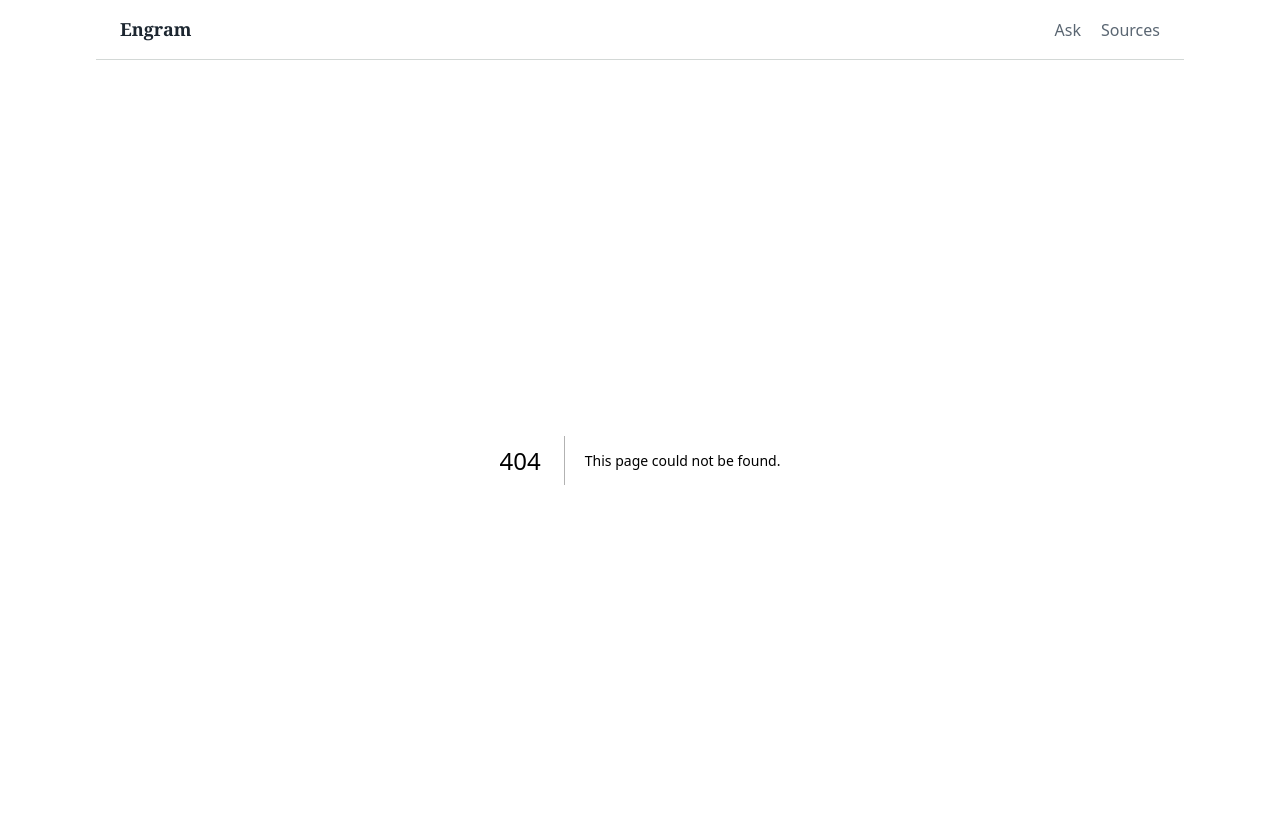
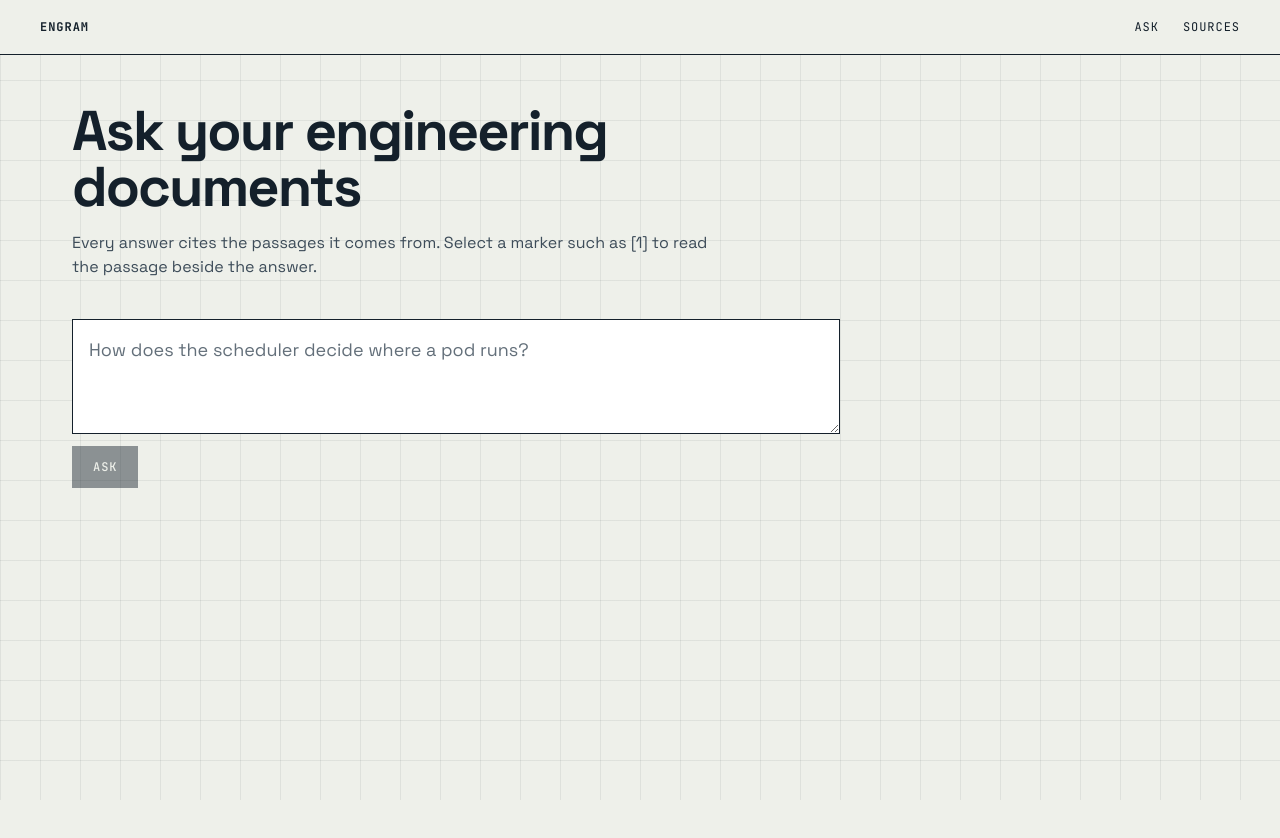
Before and after one commit to asw-beep/Engram, a Next.js app in the folder frontend/: page /ask in a window 1280 px wide. Before the commit this address had no page. Shown: the top 838 px of the page. After the commit the page ends 800 px from the top, so only its background shows below. Built offline with nearby package versions, Linux system fonts and the light colour scheme.

Commit message:
feat: add Blueprint tokens, fonts and app routes

```diff
--- /dev/null
+++ b/frontend/app/(app)/ask/page.tsx
@@ -0,0 +1,14 @@
+import AskForm from "@/components/AskForm";
+
+export default function AskPage() {
+  return (
+    <main className="page">
+      <h1 className="page-title">Ask your engineering documents</h1>
+      <p className="lede">
+        Every answer cites the passages it comes from. Select a marker such as [1] to read the
+        passage beside the answer.
+      </p>
+      <AskForm />
+    </main>
+  );
+}
--- /dev/null
+++ b/frontend/app/(app)/layout.tsx
@@ -0,0 +1,18 @@
+import Link from "next/link";
+
+export default function AppLayout({ children }: { children: React.ReactNode }) {
+  return (
+    <>
+      <header className="app-header">
+        <Link href="/" className="brand">
+          Engram
+        </Link>
+        <nav aria-label="Main">
+          <Link href="/ask">Ask</Link>
+          <Link href="/sources">Sources</Link>
+        </nav>
+      </header>
+      {children}
+    </>
+  );
+}
--- a/frontend/app/globals.css
+++ b/frontend/app/globals.css
@@ -1,37 +1,32 @@
 :root {
-  --paper: #f6f7f4;
-  --ink: #1c2630;
-  --muted: #5a6672;
-  --rule: #d3d8d6;
-  --link: #28507f;
-  --highlight: #f3df6b;
-  --highlight-ink: #1c2630;
+  --paper: #eef0ea;
+  --ink: #14202b;
+  --muted: #3d4c59;
+  --signal: #ff4d1c;
+  /* Text on a signal block. Dark in both themes: white on signal fails AA at small sizes. */
+  --on-signal: #14202b;
   --field: #ffffff;
-  --error: #9b2c2c;
+  --error: #a8280f;
+  --grid: color-mix(in srgb, var(--ink) 7%, transparent);
 
-  --font-prose: Charter, "Bitstream Charter", "Sitka Text", Cambria, Georgia, serif;
-  --font-ui: system-ui, -apple-system, "Segoe UI", Roboto, sans-serif;
-  --font-code: ui-monospace, "Cascadia Mono", "SF Mono", Consolas, monospace;
+  --font-ui: var(--font-text), system-ui, -apple-system, "Segoe UI", sans-serif;
+  --font-code: var(--font-mono), ui-monospace, "Cascadia Mono", Consolas, monospace;
 
-  --step-0: 1rem;
-  --step-1: 1.125rem;
-  --step-3: 1.75rem;
-  --space: 1.5rem;
+  --gutter: clamp(1rem, 4vw, 2.5rem);
+  --measure: 62ch;
 
   color-scheme: light;
 }
 
 @media (prefers-color-scheme: dark) {
   :root {
-    --paper: #161b20;
-    --ink: #e4e8ea;
-    --muted: #9aa5ae;
-    --rule: #34404a;
-    --link: #8fb4e0;
-    --highlight: #d9c55a;
-    --highlight-ink: #161b20;
-    --field: #1d242b;
-    --error: #f0a3a3;
+    --paper: #10161c;
+    --ink: #e6eae6;
+    --muted: #98a4ad;
+    --signal: #ff6a3d;
+    --field: #172029;
+    --error: #ff9d85;
+    --grid: color-mix(in srgb, var(--ink) 8%, transparent);
     color-scheme: dark;
   }
 }
@@ -44,20 +39,25 @@
 
 body {
   min-height: 100vh;
-  background: var(--paper);
+  background-color: var(--paper);
+  background-image:
+    linear-gradient(var(--grid) 1px, transparent 1px),
+    linear-gradient(90deg, var(--grid) 1px, transparent 1px);
+  background-size: 40px 40px;
   color: var(--ink);
   font-family: var(--font-ui);
-  font-size: var(--step-0);
+  font-size: 1rem;
   line-height: 1.5;
   -webkit-font-smoothing: antialiased;
 }
 
 a {
-  color: var(--link);
+  color: var(--ink);
+  text-underline-offset: 0.2em;
 }
 
 :focus-visible {
-  outline: 2px solid var(--link);
+  outline: 2px solid var(--signal);
   outline-offset: 2px;
 }
 
@@ -75,107 +75,139 @@ code {
   white-space: nowrap;
 }
 
-/* Header */
+/* Shared pieces */
 
-.site-header {
+.label {
+  font-family: var(--font-code);
+  font-size: 0.6875rem;
+  font-weight: 500;
+  letter-spacing: 0.08em;
+  text-transform: uppercase;
+}
+
+.panel {
+  border: 1px solid var(--ink);
+  background: var(--paper);
+}
+
+.planned {
+  border-style: dashed;
+  color: var(--muted);
+}
+
+.button,
+.ask-button {
+  display: inline-flex;
+  align-items: center;
+  gap: 0.5rem;
+  padding: 0.75rem 1.25rem;
+  border: 1px solid var(--ink);
+  border-radius: 0;
+  background: var(--ink);
+  color: var(--paper);
+  font-family: var(--font-code);
+  font-size: 0.75rem;
+  font-weight: 500;
+  letter-spacing: 0.08em;
+  text-decoration: none;
+  text-transform: uppercase;
+  cursor: pointer;
+  transition:
+    background-color 0.15s,
+    color 0.15s,
+    border-color 0.15s;
+}
+
+.button:hover,
+.ask-button:hover:not(:disabled) {
+  border-color: var(--signal);
+  background: var(--signal);
+  color: var(--on-signal);
+}
+
+.button-ghost {
+  background: transparent;
+  color: var(--ink);
+}
+
+.button-ghost:hover {
+  border-color: var(--ink);
+  background: var(--ink);
+  color: var(--paper);
+}
+
+.ask-button:disabled {
+  opacity: 0.45;
+  cursor: default;
+}
+
+/* App header */
+
+.app-header {
   display: flex;
-  align-items: baseline;
+  align-items: center;
   justify-content: space-between;
-  gap: var(--space);
-  max-width: 68rem;
-  margin: 0 auto;
-  padding: 1rem var(--space);
-  border-bottom: 1px solid var(--rule);
+  gap: 1.5rem;
+  padding: 0.875rem var(--gutter);
+  border-bottom: 1px solid var(--ink);
+  background: var(--paper);
+  font-family: var(--font-code);
+  font-size: 0.75rem;
+  letter-spacing: 0.08em;
+  text-transform: uppercase;
 }
 
 .brand {
-  color: var(--ink);
-  font-family: var(--font-prose);
-  font-size: var(--step-1);
   font-weight: 700;
   text-decoration: none;
 }
 
-.site-header nav {
+.app-header nav {
   display: flex;
-  gap: 1.25rem;
+  gap: 1.5rem;
 }
 
-.site-header nav a {
-  color: var(--muted);
+.app-header nav a {
+  padding: 0.25rem 0;
   text-decoration: none;
 }
 
-.site-header nav a:hover {
-  color: var(--ink);
+.app-header nav a:hover {
   text-decoration: underline;
 }
 
-/* Ask page */
+/* App pages */
 
 .page {
-  max-width: 68rem;
+  max-width: 76rem;
   margin: 0 auto;
-  padding: 2.5rem var(--space) 4rem;
+  padding: 3rem var(--gutter) 5rem;
+}
+
+.page-kicker {
+  display: block;
+  margin-bottom: 0.75rem;
+  color: var(--muted);
 }
 
 .page-title {
-  max-width: 24ch;
-  font-family: var(--font-prose);
-  font-size: var(--step-3);
+  max-width: 18ch;
+  font-size: clamp(2.25rem, 5vw, 3.5rem);
   font-weight: 700;
-  line-height: 1.2;
+  letter-spacing: -0.035em;
+  line-height: 1;
+  text-wrap: balance;
 }
 
 .lede {
-  max-width: 62ch;
-  margin-top: 0.5rem;
+  max-width: var(--measure);
+  margin-top: 1rem;
   color: var(--muted);
 }
 
-.ask {
-  display: flex;
-  flex-direction: column;
-  align-items: flex-start;
-  gap: 0.75rem;
-  max-width: 44rem;
-  margin-top: 2rem;
-}
-
-.ask textarea {
-  width: 100%;
-  padding: 0.75rem 0.875rem;
-  border: 1px solid var(--rule);
-  border-radius: 4px;
-  background: var(--field);
-  color: var(--ink);
-  font: inherit;
-  font-size: var(--step-1);
-  resize: vertical;
-}
-
-.ask textarea:focus-visible {
-  border-color: var(--link);
-}
-
-.ask-button {
-  padding: 0.5rem 1.5rem;
-  border: 0;
-  border-radius: 4px;
-  background: var(--ink);
-  color: var(--paper);
-  font: inherit;
-  font-weight: 600;
-  cursor: pointer;
-}
-
-.ask-button:disabled {
-  opacity: 0.5;
-  cursor: default;
-}
-
-.outcome {
-  margin-top: 2.5rem;
+.hint {
+  color: var(--muted);
+  font-size: 0.875rem;
 }
 
 .status {
@@ -183,54 +215,95 @@ code {
 }
 
 .notice {
-  max-width: 62ch;
-  font-family: var(--font-prose);
-  font-size: var(--step-1);
+  max-width: var(--measure);
+  padding: 1rem 1.25rem;
+  border: 1px solid var(--ink);
+  background: var(--paper);
   line-height: 1.6;
 }
 
 .notice.error {
+  border-color: var(--error);
   color: var(--error);
 }
 
-/* Answer with its sources in the margin */
+.page > .notice {
+  margin-top: 1.5rem;
+}
+
+/* Ask */
+
+.ask {
+  display: flex;
+  flex-direction: column;
+  align-items: flex-start;
+  gap: 0.75rem;
+  max-width: 48rem;
+  margin-top: 2.5rem;
+}
+
+.ask textarea {
+  width: 100%;
+  padding: 1rem;
+  border: 1px solid var(--ink);
+  border-radius: 0;
+  background: var(--field);
+  color: var(--ink);
+  font: inherit;
+  font-size: 1.125rem;
+  resize: vertical;
+}
+
+.ask textarea::placeholder,
+.field input::placeholder,
+.field textarea::placeholder {
+  color: var(--muted);
+  opacity: 0.8;
+}
+
+.outcome {
+  margin-top: 2.5rem;
+}
 
 .answer {
   display: grid;
-  grid-template-columns: minmax(0, 40rem) minmax(0, 22rem);
+  grid-template-columns: minmax(0, 40rem) minmax(0, 24rem);
   gap: 2.5rem;
   align-items: start;
 }
 
 .answer-text {
-  font-family: var(--font-prose);
-  font-size: var(--step-1);
+  font-size: 1.125rem;
   line-height: 1.7;
   white-space: pre-wrap;
 }
 
 .marker {
-  padding: 0 0.15em;
-  border: 0;
-  border-radius: 2px;
+  margin: 0 0.15em;
+  padding: 0.05em 0.4em;
+  border: 1px solid var(--ink);
+  border-radius: 0;
   background: transparent;
-  color: var(--link);
-  font: inherit;
-  font-family: var(--font-ui);
-  font-size: 0.8em;
-  font-weight: 600;
-  vertical-align: 0.15em;
+  color: var(--ink);
+  font-family: var(--font-code);
+  font-size: 0.7em;
+  font-weight: 500;
+  vertical-align: 0.2em;
   cursor: pointer;
+  transition:
+    background-color 0.15s,
+    border-color 0.15s;
 }
 
 .marker:hover {
-  text-decoration: underline;
+  background: var(--ink);
+  color: var(--paper);
 }
 
 .marker[aria-pressed="true"] {
-  background: var(--highlight);
-  color: var(--highlight-ink);
-  text-decoration: none;
+  border-color: var(--signal);
+  background: var(--signal);
+  color: var(--on-signal);
 }
 
 .margin {
@@ -238,68 +311,77 @@ code {
   top: 1.5rem;
 }
 
-.hint {
-  color: var(--muted);
-  font-size: 0.9375rem;
-}
-
 .source-note {
-  padding-left: 1rem;
-  border-left: 3px solid var(--rule);
+  padding: 1rem 1.125rem;
+  border: 1px solid var(--ink);
+  background: var(--paper);
   font-size: 0.9375rem;
 }
 
 .source-note.highlighted {
-  border-left-color: var(--highlight);
+  border-left: 4px solid var(--signal);
 }
 
 .source-path {
+  font-family: var(--font-code);
+  font-size: 0.8125rem;
   overflow-wrap: anywhere;
+}
+
+.source-path code {
+  font-size: 1em;
 }
 
 .source-marker {
   margin-right: 0.25rem;
-  color: var(--muted);
-  font-weight: 600;
+  font-weight: 700;
 }
 
 .source-headings,
 .source-details {
   margin-top: 0.25rem;
   color: var(--muted);
+  font-size: 0.8125rem;
 }
 
 .source-snippet {
-  margin-top: 0.75rem;
-  font-family: var(--font-prose);
+  margin-top: 0.875rem;
+  padding-top: 0.875rem;
+  border-top: 1px dashed var(--ink);
   line-height: 1.6;
+  overflow-wrap: anywhere;
 }
 
 .source-link {
   display: inline-block;
-  margin-top: 0.75rem;
+  margin-top: 0.875rem;
+  font-family: var(--font-code);
+  font-size: 0.75rem;
+  letter-spacing: 0.04em;
 }
 
 .passages {
   display: flex;
   flex-direction: column;
-  gap: 1.5rem;
-  max-width: 44rem;
+  gap: 1rem;
+  max-width: 48rem;
   margin-top: 1.5rem;
   list-style: none;
 }
 
-/* Sources page */
+/* Sources */
 
 .section {
-  max-width: 44rem;
-  margin-top: 2.5rem;
+  margin-top: 3rem;
 }
 
 .section h2 {
-  margin-bottom: 0.75rem;
-  font-family: var(--font-prose);
-  font-size: var(--step-1);
+  margin-bottom: 1rem;
+  font-family: var(--font-code);
+  font-size: 0.75rem;
+  font-weight: 500;
+  letter-spacing: 0.08em;
+  text-transform: uppercase;
 }
 
 .upload {
@@ -309,7 +391,8 @@ code {
   gap: 0.75rem;
 }
 
-.upload label[for="files"] {
+.upload label[for="files"],
+.field label {
   font-weight: 600;
 }
 
@@ -323,30 +406,43 @@ code {
   gap: 0.5rem;
 }
 
+input[type="checkbox"] {
+  width: 1rem;
+  height: 1rem;
+  accent-color: var(--ink);
+}
+
 .jobs,
 .sources {
   list-style: none;
 }
 
-.job {
-  padding: 0.75rem 0;
-  border-top: 1px solid var(--rule);
+.job,
+.source {
+  padding: 0.875rem 0;
+  border-top: 1px solid var(--ink);
 }
 
-.job:last-child {
-  border-bottom: 1px solid var(--rule);
+.job:last-child,
+.source:last-child {
+  border-bottom: 1px solid var(--ink);
 }
 
-.job-summary {
+.job-summary,
+.source {
   display: flex;
   flex-wrap: wrap;
-  align-items: baseline;
-  gap: 0.5rem 1.25rem;
+  align-items: center;
+  gap: 0.375rem 1.25rem;
 }
 
 .job-status {
-  min-width: 9rem;
-  font-weight: 600;
+  min-width: 11rem;
+  font-family: var(--font-code);
+  font-size: 0.75rem;
+  font-weight: 500;
+  letter-spacing: 0.08em;
+  text-transform: uppercase;
 }
 
 .status-failed,
@@ -356,78 +452,65 @@ code {
 }
 
 .job-counts,
-.job-time {
+.job-time,
+.source-detail,
+.job-source {
   color: var(--muted);
-  font-size: 0.9375rem;
-}
-
-.retry-button,
-.small-button {
-  margin-left: auto;
-  padding: 0.25rem 0.875rem;
-  border: 1px solid var(--rule);
-  border-radius: 4px;
-  background: transparent;
-  color: var(--ink);
-  font: inherit;
-  cursor: pointer;
-}
-
-.retry-button:hover,
-.small-button:hover {
-  border-color: var(--ink);
-}
-
-.job-next {
-  margin-top: 0.5rem;
-  color: var(--muted);
-  font-size: 0.9375rem;
-}
-
-.job-next code {
-  font-family: var(--font-code);
   font-size: 0.875rem;
-  overflow-wrap: anywhere;
-}
-
-.sources-option {
-  margin-bottom: 0.75rem;
-}
-
-.job-errors {
-  margin: 0.5rem 0 0 1.25rem;
-  color: var(--muted);
-  font-size: 0.9375rem;
-}
-
-.source {
-  display: flex;
-  flex-wrap: wrap;
-  align-items: baseline;
-  gap: 0.25rem 1rem;
-  padding: 0.625rem 0;
-  border-top: 1px solid var(--rule);
-}
-
-.source:last-child {
-  border-bottom: 1px solid var(--rule);
 }
 
 .source-name {
   font-weight: 600;
 }
 
-.source-detail,
-.job-source {
+.source-detail {
+  overflow-wrap: anywhere;
+}
+
+.retry-button,
+.small-button {
+  margin-left: auto;
+  padding: 0.375rem 0.875rem;
+  border: 1px solid var(--ink);
+  border-radius: 0;
+  background: transparent;
+  color: var(--ink);
+  font-family: var(--font-code);
+  font-size: 0.6875rem;
+  letter-spacing: 0.08em;
+  text-transform: uppercase;
+  cursor: pointer;
+  transition:
+    background-color 0.15s,
+    color 0.15s;
+}
+
+.retry-button:hover,
+.small-button:hover {
+  background: var(--ink);
+  color: var(--paper);
+}
+
+.job-next,
+.job-errors {
+  margin-top: 0.5rem;
   color: var(--muted);
-  font-size: 0.9375rem;
+  font-size: 0.875rem;
+  overflow-wrap: anywhere;
+}
+
+.job-errors {
+  margin-left: 1.25rem;
+}
+
+.sources-option {
+  margin-bottom: 0.875rem;
 }
 
 .github-form {
   display: flex;
   flex-direction: column;
   gap: 1.125rem;
-  max-width: 36rem;
 }
 
 .github-form .ask-button {
@@ -440,10 +523,6 @@ code {
   gap: 0.375rem;
 }
 
-.field label {
-  font-weight: 600;
-}
-
 .label-note {
   color: var(--muted);
   font-weight: 400;
@@ -452,9 +531,9 @@ code {
 .field input,
 .field textarea {
   width: 100%;
-  padding: 0.5rem 0.75rem;
-  border: 1px solid var(--rule);
-  border-radius: 4px;
+  padding: 0.625rem 0.75rem;
+  border: 1px solid var(--ink);
+  border-radius: 0;
   background: var(--field);
   color: var(--ink);
   font: inherit;
@@ -462,16 +541,11 @@ code {
 
 .field .code-input {
   font-family: var(--font-code);
-  font-size: 0.9375rem;
+  font-size: 0.875rem;
 }
 
 .field textarea {
   resize: vertical;
-}
-
-.field input:focus-visible,
-.field textarea:focus-visible {
-  border-color: var(--link);
 }
 
 .field-short input {
@@ -490,7 +564,12 @@ code {
 }
 
 @media (prefers-reduced-motion: reduce) {
-  * {
-    scroll-behavior: auto;
+  *,
+  *::before,
+  *::after {
+    scroll-behavior: auto !important;
+    transition-duration: 0.01ms !important;
+    animation-duration: 0.01ms !important;
+    animation-iteration-count: 1 !important;
   }
 }
--- a/frontend/app/layout.tsx
+++ b/frontend/app/layout.tsx
@@ -1,7 +1,10 @@
 import type { Metadata } from "next";
-import Link from "next/link";
+import { JetBrains_Mono, Space_Grotesk } from "next/font/google";
 
 import "./globals.css";
+
+const text = Space_Grotesk({ subsets: ["latin"], variable: "--font-text", display: "swap" });
+const mono = JetBrains_Mono({ subsets: ["latin"], variable: "--font-mono", display: "swap" });
 
 export const metadata: Metadata = {
   title: "Engram",
@@ -10,19 +13,8 @@ export const metadata: Metadata = {
 
 export default function RootLayout({ children }: LayoutProps<"/">) {
   return (
-    <html lang="en">
-      <body>
-        <header className="site-header">
-          <Link href="/" className="brand">
-            Engram
-          </Link>
-          <nav aria-label="Main">
-            <Link href="/">Ask</Link>
-            <Link href="/sources">Sources</Link>
-          </nav>
-        </header>
-        {children}
-      </body>
+    <html lang="en" className={`${text.variable} ${mono.variable}`}>
+      <body>{children}</body>
     </html>
   );
 }
--- a/frontend/package.json
+++ b/frontend/package.json
@@ -10,6 +10,9 @@
     "test": "vitest run"
   },
   "dependencies": {
+    "@gsap/react": "^2.1.2",
+    "gsap": "^3.15.1",
+    "lenis": "^1.3.27",
     "next": "16.4.5",
     "react": "19.3.0",
     "react-dom": "19.3.0"
```
Also changed, not shown: frontend/app/page.tsx (+4 -6 lines), frontend/vitest.setup.ts (+34 -1 lines), frontend/app/(app)/sources/page.tsx (renamed from frontend/app/sources/page.tsx), 2 other files (tests, documents, lock files or other folders).
